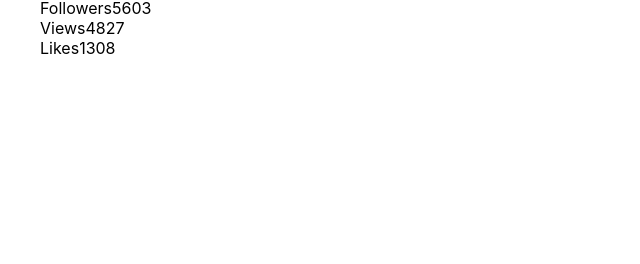
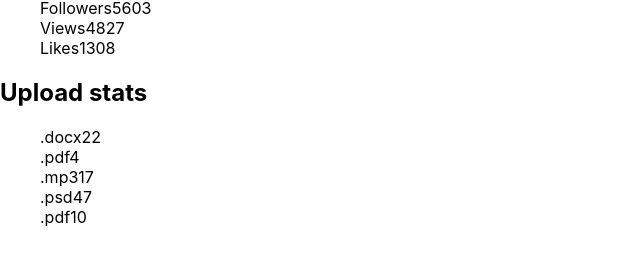
Before and after one commit to ErihKoh/goit-react-hw-01-components, a React (Create React App) app: page / in a window 1280 px wide. Shown: the part 430-694 px from the top of the page, without its empty margins (0-640 px from the left). Built offline with nearby package versions, Linux system fonts and the light colour scheme.

Commit message:
comlited task 2 without style

```diff
--- a/src/App.js
+++ b/src/App.js
@@ -1,10 +1,14 @@
 import './App.css';
-import user from './components/user.json';
-import Profile from './components/user_prifile';
-import StatsUser from './components/user_stats';
+import user from './components/task_1/user.json';
+import statisticalData from './components/task_2/statistical-data.json';
+import Profile from './components/task_1/user_prifile';
+import StatsUser from './components/task_1/user_stats';
+import Statistics from './components/task_2/Statistics';
+import StatisticList from './components/task_2/StatisticList';
 
 function App() {
   return (
+    <div>
       <Profile
         name={user.name}
         tag={user.tag}
@@ -20,6 +24,11 @@ function App() {
 
      </Profile>
 
+    <Statistics title="Upload stats" >
+        <StatisticList items={statisticalData}/>
+    </Statistics>
+   </div>
+
   );
 }
 
--- /dev/null
+++ b/src/components/task_2/StatisticList.jsx
@@ -0,0 +1,31 @@
+import PropTypes from 'prop-types';
+
+function StatisticList({items}) {
+    return (
+        <ul className="stat-list">
+
+            {items.map(item => (
+
+            <li className="item" key={item.id}>
+
+                <span className="label">{item.label}</span>
+
+                <span className="percentage">{item.percentage}</span>
+
+            </li>
+            ))
+            }
+
+        </ul>
+    )
+}
+
+StatisticList.protoType = {
+    items: PropTypes.arrayOf(
+    PropTypes.shape({
+      id: PropTypes.string.isRequired,
+    }),
+  ),
+}
+
+export default StatisticList;
--- /dev/null
+++ b/src/components/task_2/Statistics.jsx
@@ -0,0 +1,21 @@
+import PropTypes from 'prop-types';
+
+function Statistics({title, children}) {
+    return (
+        <section className="statistics">
+
+            <h2 className="title">{title}</h2>
+
+            {children}
+
+        </section>
+    )
+}
+
+
+Statistics.protoType = {
+children: PropTypes.node,
+}
+
+
+export default Statistics;
--- /dev/null
+++ b/src/components/task_2/statistical-data.json
@@ -0,0 +1,7 @@
+[
+  { "id": "id-1", "label": ".docx", "percentage": 22 },
+  { "id": "id-2", "label": ".pdf", "percentage": 4 },
+  { "id": "id-3", "label": ".mp3", "percentage": 17 },
+  { "id": "id-4", "label": ".psd", "percentage": 47 },
+  { "id": "id-5", "label": ".pdf", "percentage": 10 }
+]
```
Also changed, not shown: src/components/task_1/user.json (renamed from src/components/user.json), src/components/task_1/user_prifile.jsx (renamed from src/components/user_prifile.jsx), src/components/task_1/user_stats.jsx (renamed from src/components/user_stats.jsx), 1 other file (tests, documents, lock files or other folders). Lines whose indentation alone changed are shown as unchanged.
